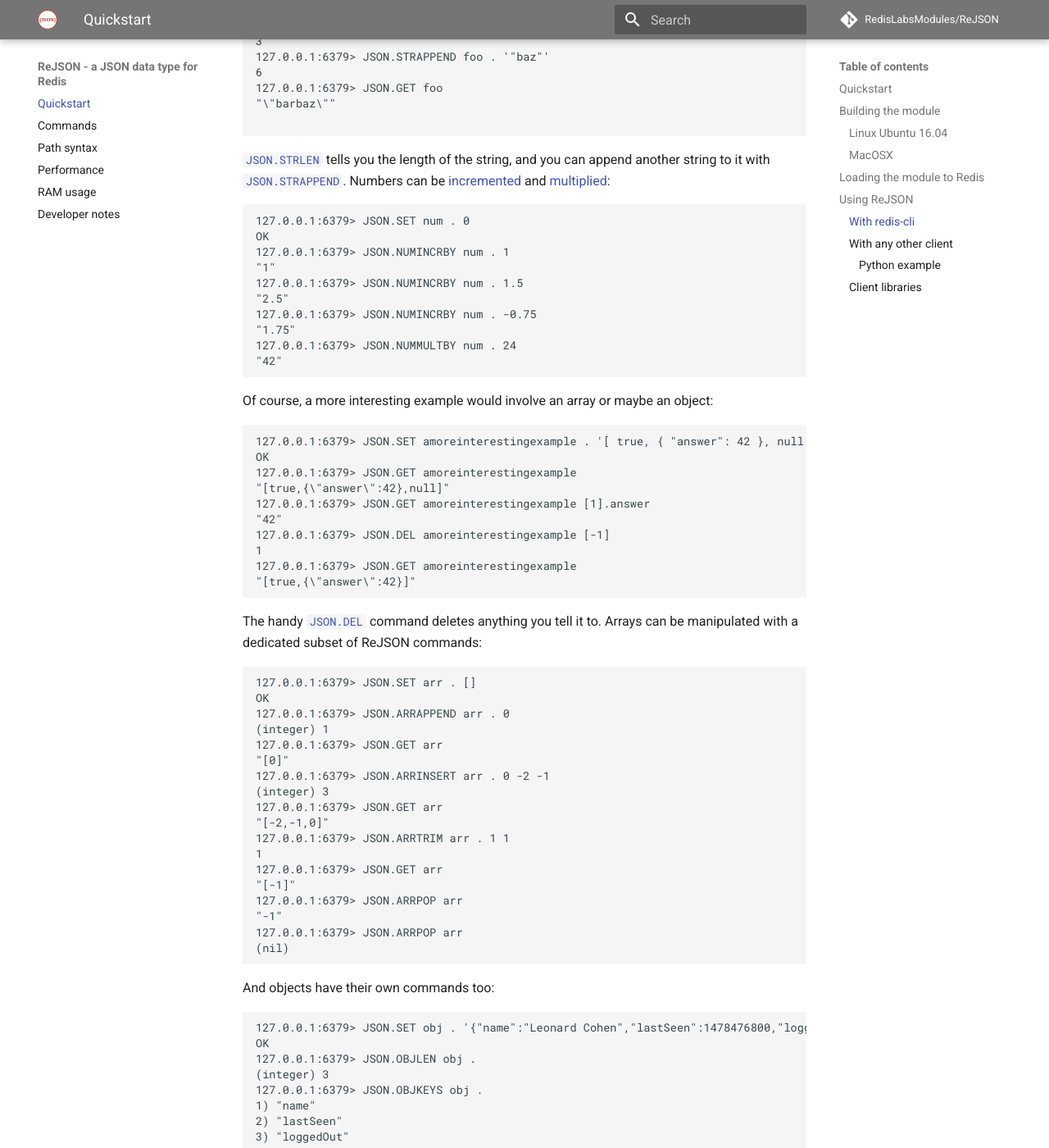
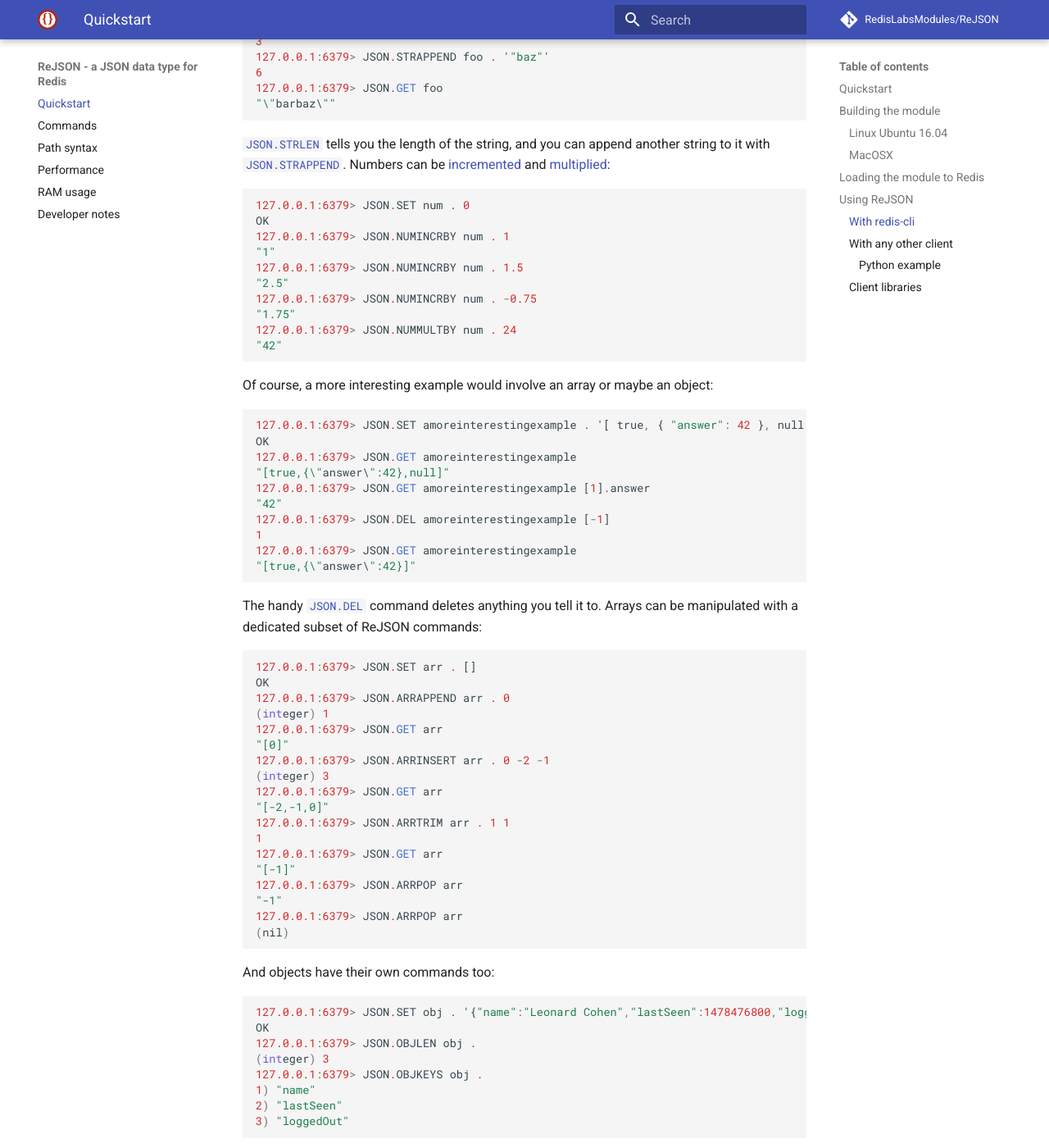
Before and after one commit to RedisJSON/RedisJSON, an MkDocs documentation site: the page built from docs/index.md, in a window 1280 px wide and 1400 px high, scrolled down 2892 px. Shown: the whole window at 82% size. Built offline with MkDocs 1.6.1 and Material for MkDocs 9.7.7, drawn with Linux system fonts in a browser that asks for light colours; comment, search, counter and statistics services are not loaded; old or Windows-style settings are respelled for this version of MkDocs; some of the changed lines change nothing that is shown; some of the changed text lies outside the part shown.

Commit message:
Touches up documentation

```diff
--- a/docs/index.md
+++ b/docs/index.md
@@ -73,7 +73,7 @@
 Before using ReJSON, you should familiarize yourself with its commands and syntax as detailed in the [commands reference](commands.md) document. However, to quickly get started just review this section and get:
 
 1.  A Redis server running the module (see [building](#building-the-module-library) and [loading](#loading-the-module-to-Redis) for instructions)
-1.  Any [Redis](http://redis.io/clients) or [ReJSON client](#rejson-clients)
+1.  Any [Redis](http://redis.io/clients) or [ReJSON client](#client-libraries)
 
 ### With `redis-cli`
 
@@ -193,6 +193,6 @@
 
 | Project | Language | License | Author | URL |
 | ------- | -------- | ------- | ------ | --- |
-| iorejson | Node.js | [Evan Huang @evanhuang8](https://github.com/evanhuang8) | [git](https://github.com/evanhuang8/iorejson) [npm](https://www.npmjs.com/package/iorejson) |
-| JReJSON | Java | [Redis Labs](https://redislabs.com) | [git](https://github.com/RedisLabs/JReJSON/) |
-| rejson-py | Python | [Redis Labs](https://redislabs.com) | [git](https://github.com/RedisLabs/redis-py/) [pypi](https://pypi.python.org/pypi/rejson) |
+| iorejson | Node.js | MIT | [Evan Huang @evanhuang8](https://github.com/evanhuang8) | [git](https://github.com/evanhuang8/iorejson) [npm](https://www.npmjs.com/package/iorejson) |
+| JReJSON | Java | BSD-2-Clause | [Redis Labs](https://redislabs.com) | [git](https://github.com/RedisLabs/JReJSON/) |
+| rejson-py | Python | BSD-2-Clause | [Redis Labs](https://redislabs.com) | [git](https://github.com/RedisLabs/redis-py/) [pypi](https://pypi.python.org/pypi/rejson) |
--- a/mkdocs.yml
+++ b/mkdocs.yml
@@ -1,19 +1,22 @@
 site_name: ReJSON - a JSON data type for Redis
 site_url: http://rejson.io
+site_favicon: 'images/favicon.png'
 repo_url: https://github.com/RedisLabsModules/ReJSON
 repo_name: RedisLabsModules/ReJSON
 theme: material
 
 extra:
   palette:
-    primary: 'grey'
-    accent: 'red'
+    primary: 'indigo'
   logo: 'images/logo.svg'
   social:
     - type: 'github'
       link: 'https://github.com/redislabs'
     - type: 'twitter'
       link: 'https://twitter.com/redislabs'
+
+markdown_extensions:
+  - codehilite
 
 pages:
     - 'Quickstart': 'index.md'
```
Also changed, not shown: docs/images/favicon.png (added), docs/images/logo.svg.
